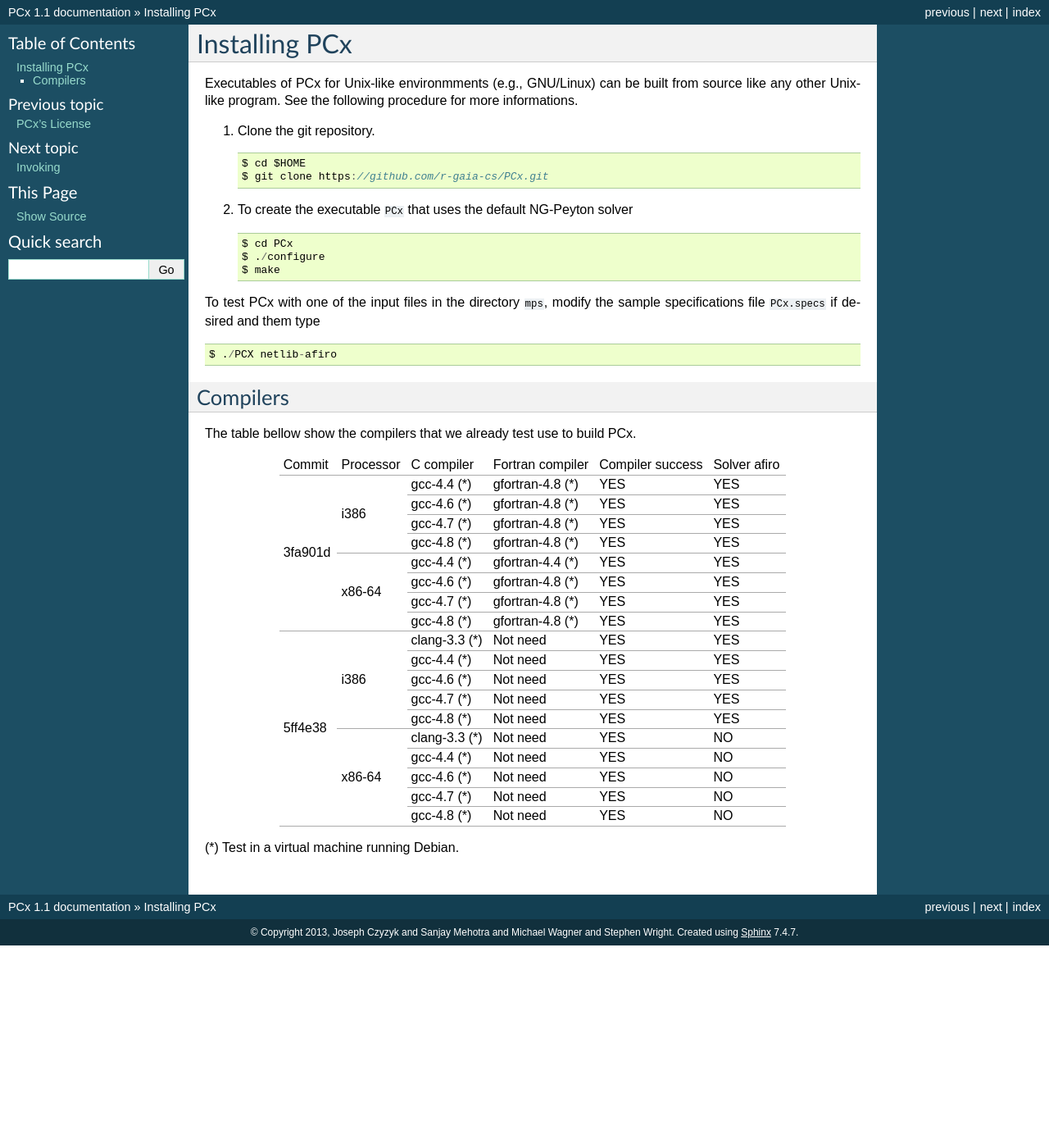
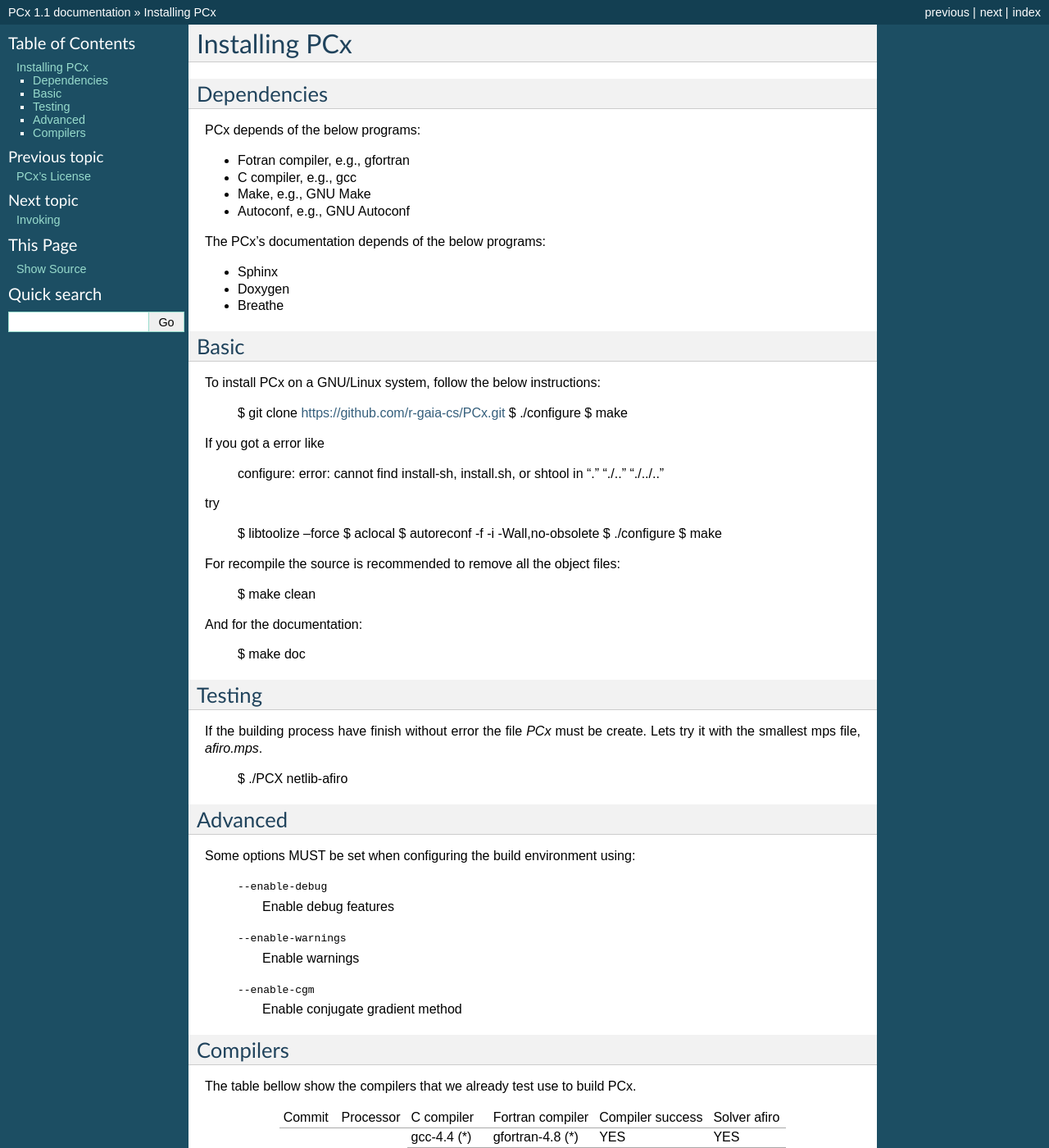
Before and after one commit to lpoo/PCx, a Sphinx documentation site: the page built from DOC/install.rst, in a window 1280 px wide and 1400 px high. Shown: the whole window at 82% size. Built offline with Sphinx 7.4.7, drawn with Linux system fonts in a browser that asks for light colours; formulas are drawn with MathJax 3.

Commit message:
Update README information

```diff
--- a/DOC/install.rst
+++ b/DOC/install.rst
@@ -1,25 +1,67 @@
 Installing PCx
 ==============
 
-Executables of PCx for Unix-like environmments (e.g., GNU/Linux) can be built
-from source like any other Unix-like program. See the following procedure for
-more informations.
+Dependencies
+------------
 
-#. Clone the git repository. ::
+PCx depends of the below programs:
 
-    $ cd $HOME
+* Fotran compiler, e.g., gfortran
+* C compiler, e.g., gcc
+* Make, e.g., GNU Make
+* Autoconf, e.g., GNU Autoconf
+
+The PCx's documentation depends of the below programs:
+
+* Sphinx
+* Doxygen
+* Breathe
+
+Basic
+-----
+
+To install PCx on a GNU/Linux system, follow the below instructions:
+
     $ git clone https://github.com/r-gaia-cs/PCx.git
-
-#. To create the executable ``PCx`` that uses the default NG-Peyton solver ::
-
-    $ cd PCx
     $ ./configure
     $ make
 
-To test PCx with one of the input files in the directory ``mps``, modify the
-sample specifications file ``PCx.specs`` if desired and them type ::
+If you got a error like
+
+    configure: error: cannot find install-sh, install.sh, or shtool in "." "./.." "./../.."
+
+try
+
+    $ libtoolize --force
+    $ aclocal
+    $ autoreconf -f -i -Wall,no-obsolete
+    $ ./configure
+    $ make
+
+For recompile the source is recommended to remove all the object files:
+
+    $ make clean
+
+And for the documentation:
+
+    $ make doc
+
+Testing
+-------
+
+If the building process have finish without error the file `PCx` must be
+create. Lets try it with the smallest mps file, `afiro.mps`.
 
     $ ./PCX netlib-afiro
+
+Advanced
+--------
+
+Some options MUST be set when configuring the build environment using:
+
+    --enable-debug          Enable debug features
+    --enable-warnings       Enable warnings
+    --enable-cgm            Enable conjugate gradient method
 
 Compilers
 ---------
```
Also changed, not shown: 2 other files.
